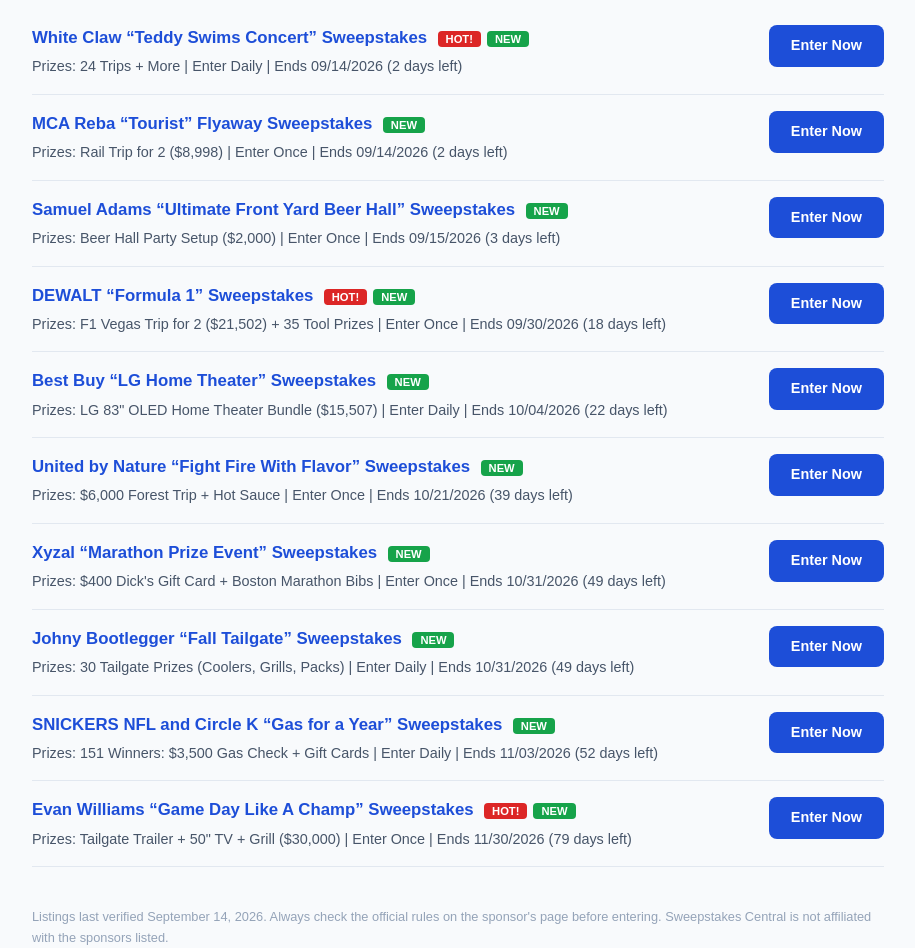
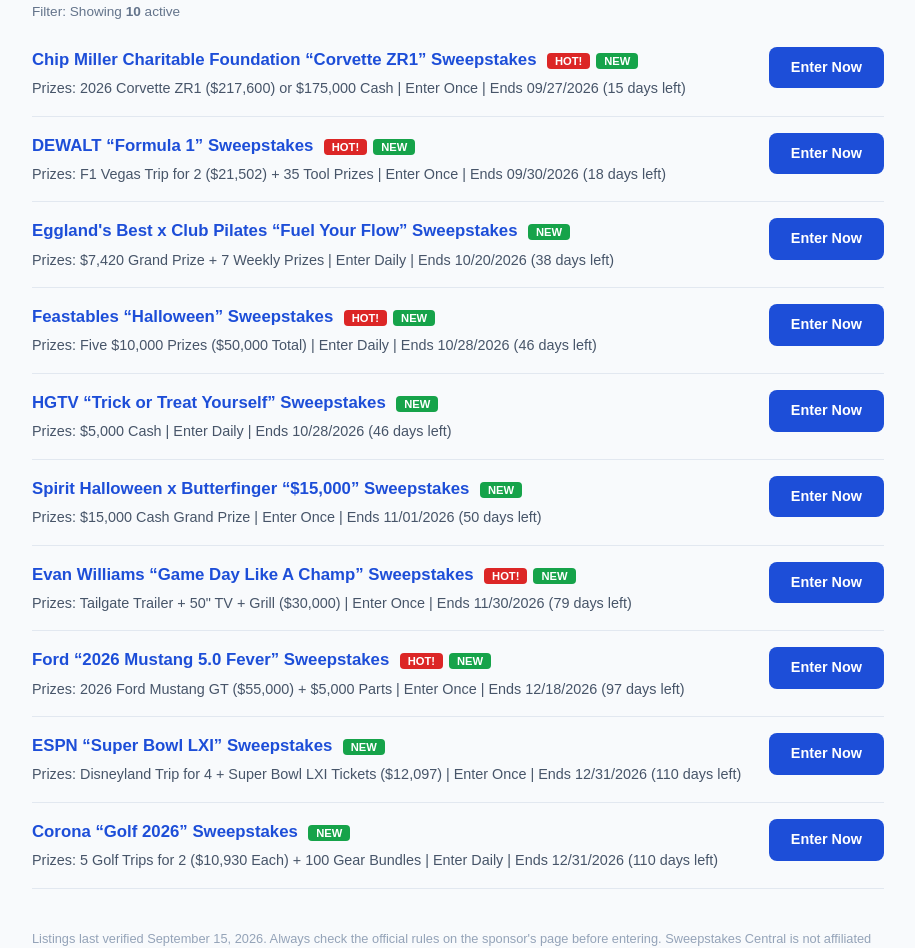
Before and after one commit to haroun26-dev/brandnewsite, a Next.js app: page / in a window 1280 px wide. Shown: the part 1324-2272 px from the top of the page, without its empty margins (182-1097 px from the left). Built offline with nearby package versions, Linux system fonts and the light colour scheme.

Commit message:
Refresh listings

```diff
--- a/app/page.tsx
+++ b/app/page.tsx
@@ -16,7 +16,7 @@
   added: string; // YYYY-MM-DD — NEW badge shows when added within the last 3 days
 }
 
-// Listings verified September 14, 2026. Update this list regularly —
+// Listings verified September 15, 2026. Update this list regularly —
 // remove ended sweepstakes and add new ones by editing this file and redeploying.
 const SWEEPSTAKES: Listing[] = [
   // ---- Instant Win Games ----
@@ -33,6 +33,17 @@
   },
   {
     id: 2,
+    title: "BlueTriton “Ken Griffey Jr. MLB Trivia” Instant Win",
+    type: "instant",
+    prizes: "World Series Trip ($11,000) + Field of Dreams Trip + Instant Prizes",
+    frequency: "Enter Daily",
+    ends: "2026-10-31",
+    url: "https://baseballtrivia.com/",
+    hot: true,
+    added: "2026-09-15",
+  },
+  {
+    id: 3,
     title: "FLIPZ “Xbox” Instant Win Game",
     type: "instant",
     prizes: "363 Gaming Prizes + $5,000 Grand Prize",
@@ -42,23 +53,13 @@
     added: "2026-09-14",
   },
   {
-    id: 3,
-    title: "Bauducco “Back to School” Instant Win Game",
+    id: 4,
+    title: "A&W “Family Float Night” Instant Win Game",
     type: "instant",
-    prizes: "120 Instant $100 Prepaid Cards + More",
+    prizes: "3,507 Free Beverages + Big Prizes",
     frequency: "Enter Daily",
-    ends: "2026-09-15",
-    url: "https://www.bauduccopromotions.com/",
-    added: "2026-09-14",
-  },
-  {
-    id: 4,
-    title: "Clorox “Back to School” Instant Win Game",
-    type: "instant",
-    prizes: "100 Clorox Cleaning Prizes + More",
-    frequency: "Enter Daily",
-    ends: "2026-09-16",
-    url: "https://www.clorox.com/lp/cloroxplay/",
+    ends: "2026-09-30",
+    url: "https://floatintofamilyfun.com/",
     added: "2026-09-14",
   },
   {
@@ -83,17 +84,60 @@
   },
   {
     id: 7,
-    title: "A&W “Family Float Night” Instant Win Game",
+    title: "Pine-Sol “Clean Sweep” Instant Win Game",
     type: "instant",
-    prizes: "3,507 Free Beverages + Big Prizes",
+    prizes: "208 Instant Prize Packs (ARV $81 Each)",
     frequency: "Enter Daily",
-    ends: "2026-09-30",
-    url: "https://floatintofamilyfun.com/",
-    added: "2026-09-14",
+    ends: "2027-09-02",
+    url: "https://www.pinesol.com/play/",
+    added: "2026-09-15",
   },
   // ---- Sweepstakes ----
   {
     id: 8,
+    title: "Chip Miller Charitable Foundation “Corvette ZR1” Sweepstakes",
+    type: "sweepstakes",
+    prizes: "2026 Corvette ZR1 ($217,600) or $175,000 Cash",
+    frequency: "Enter Once",
+    ends: "2026-09-27",
+    url: "https://www.tapkat.org/chip-miller-amyloidosis-foundation/N9PbJE",
+    hot: true,
+    added: "2026-09-15",
+  },
+  {
+    id: 9,
+    title: "Ford “2026 Mustang 5.0 Fever” Sweepstakes",
+    type: "sweepstakes",
+    prizes: "2026 Ford Mustang GT ($55,000) + $5,000 Parts",
+    frequency: "Enter Once",
+    ends: "2026-12-18",
+    url: "https://mustang50fever.com/",
+    hot: true,
+    added: "2026-09-15",
+  },
+  {
+    id: 10,
+    title: "Feastables “Halloween” Sweepstakes",
+    type: "sweepstakes",
+    prizes: "Five $10,000 Prizes ($50,000 Total)",
+    frequency: "Enter Daily",
+    ends: "2026-10-28",
+    url: "https://fst.gg/hwn26",
+    hot: true,
+    added: "2026-09-15",
+  },
+  {
+    id: 11,
+    title: "ESPN “Super Bowl LXI” Sweepstakes",
+    type: "sweepstakes",
+    prizes: "Disneyland Trip for 4 + Super Bowl LXI Tickets ($12,097)",
+    frequency: "Enter Once",
+    ends: "2026-12-31",
+    url: "https://www.espnsweepstakes.com/SBLXI-2027",
+    added: "2026-09-15",
+  },
+  {
+    id: 12,
     title: "Evan Williams “Game Day Like A Champ” Sweepstakes",
     type: "sweepstakes",
     prizes: "Tailgate Trailer + 50\" TV + Grill ($30,000)",
@@ -104,7 +148,7 @@
     added: "2026-09-14",
   },
   {
-    id: 9,
+    id: 13,
     title: "DEWALT “Formula 1” Sweepstakes",
     type: "sweepstakes",
     prizes: "F1 Vegas Trip for 2 ($21,502) + 35 Tool Prizes",
@@ -115,86 +159,44 @@
     added: "2026-09-14",
   },
   {
-    id: 10,
-    title: "Best Buy “LG Home Theater” Sweepstakes",
+    id: 14,
+    title: "Corona “Golf 2026” Sweepstakes",
     type: "sweepstakes",
-    prizes: "LG 83\" OLED Home Theater Bundle ($15,507)",
+    prizes: "5 Golf Trips for 2 ($10,930 Each) + 100 Gear Bundles",
     frequency: "Enter Daily",
-    ends: "2026-10-04",
-    url: "https://www.bestbuy.com/LGDreamTV",
-    added: "2026-09-14",
+    ends: "2026-12-31",
+    url: "https://coronausa.com/pages/golf-2026",
+    added: "2026-09-15",
   },
   {
-    id: 11,
-    title: "SNICKERS NFL and Circle K “Gas for a Year” Sweepstakes",
+    id: 15,
+    title: "Eggland's Best x Club Pilates “Fuel Your Flow” Sweepstakes",
     type: "sweepstakes",
-    prizes: "151 Winners: $3,500 Gas Check + Gift Cards",
+    prizes: "$7,420 Grand Prize + 7 Weekly Prizes",
     frequency: "Enter Daily",
-    ends: "2026-11-03",
-    url: "https://www.snickersnfl26.com/home",
-    added: "2026-09-14",
-  },
-  {
-    id: 12,
-    title: "Xyzal “Marathon Prize Event” Sweepstakes",
-    type: "sweepstakes",
-    prizes: "$400 Dick's Gift Card + Boston Marathon Bibs",
-    frequency: "Enter Once",
-    ends: "2026-10-31",
-    url: "https://marathonprizeevent.com/",
-    added: "2026-09-14",
-  },
-  {
-    id: 13,
-    title: "Johny Bootlegger “Fall Tailgate” Sweepstakes",
-    type: "sweepstakes",
-    prizes: "30 Tailgate Prizes (Coolers, Grills, Packs)",
-    frequency: "Enter Daily",
-    ends: "2026-10-31",
-    url: "https://www.hp2win.com/JBTAILGATE/",
-    added: "2026-09-14",
-  },
-  {
-    id: 14,
-    title: "Samuel Adams “Ultimate Front Yard Beer Hall” Sweepstakes",
-    type: "sweepstakes",
-    prizes: "Beer Hall Party Setup ($2,000)",
-    frequency: "Enter Once",
-    ends: "2026-09-15",
-    url: "https://www.samueladams.com/beerhall",
-    added: "2026-09-14",
-  },
-  // ---- Carried over: still active today ----
-  {
-    id: 15,
-    title: "White Claw “Teddy Swims Concert” Sweepstakes",
-    type: "sweepstakes",
-    prizes: "24 Trips + More",
-    frequency: "Enter Daily",
-    ends: "2026-09-14",
-    url: "https://www.whiteclaw.com/sweepstakes/teddyswims",
-    hot: true,
-    added: "2026-09-13",
+    ends: "2026-10-20",
+    url: "http://www.ebfamilysweeps.com",
+    added: "2026-09-15",
   },
   {
     id: 16,
-    title: "MCA Reba “Tourist” Flyaway Sweepstakes",
+    title: "Spirit Halloween x Butterfinger “$15,000” Sweepstakes",
     type: "sweepstakes",
-    prizes: "Rail Trip for 2 ($8,998)",
+    prizes: "$15,000 Cash Grand Prize",
     frequency: "Enter Once",
-    ends: "2026-09-14",
-    url: "https://RebaMcEntire.lnk.to/TouristSweeps",
-    added: "2026-09-13",
+    ends: "2026-11-01",
+    url: "https://brandcycle.shop/vxheu",
+    added: "2026-09-15",
   },
   {
     id: 17,
-    title: "United by Nature “Fight Fire With Flavor” Sweepstakes",
+    title: "HGTV “Trick or Treat Yourself” Sweepstakes",
     type: "sweepstakes",
-    prizes: "$6,000 Forest Trip + Hot Sauce",
-    frequency: "Enter Once",
-    ends: "2026-10-21",
-    url: "https://www.unitedbynature.eco/campaigns/fire",
-    added: "2026-09-13",
+    prizes: "$5,000 Cash",
+    frequency: "Enter Daily",
+    ends: "2026-10-28",
+    url: "https://www.hgtv.com/sweepstakes/trick-or-treat-yourself",
+    added: "2026-09-15",
   },
 ];
 
@@ -476,7 +478,7 @@
         {renderSection("Sweepstakes", sweeps)}
 
         <p style={{ color: "#94a3b8", fontSize: "0.8rem", marginTop: "40px", lineHeight: 1.6 }}>
-          Listings last verified September 14, 2026. Always check the official rules on
+          Listings last verified September 15, 2026. Always check the official rules on
           the sponsor&apos;s page before entering. Sweepstakes Central is not affiliated
           with the sponsors listed.
         </p>
```
